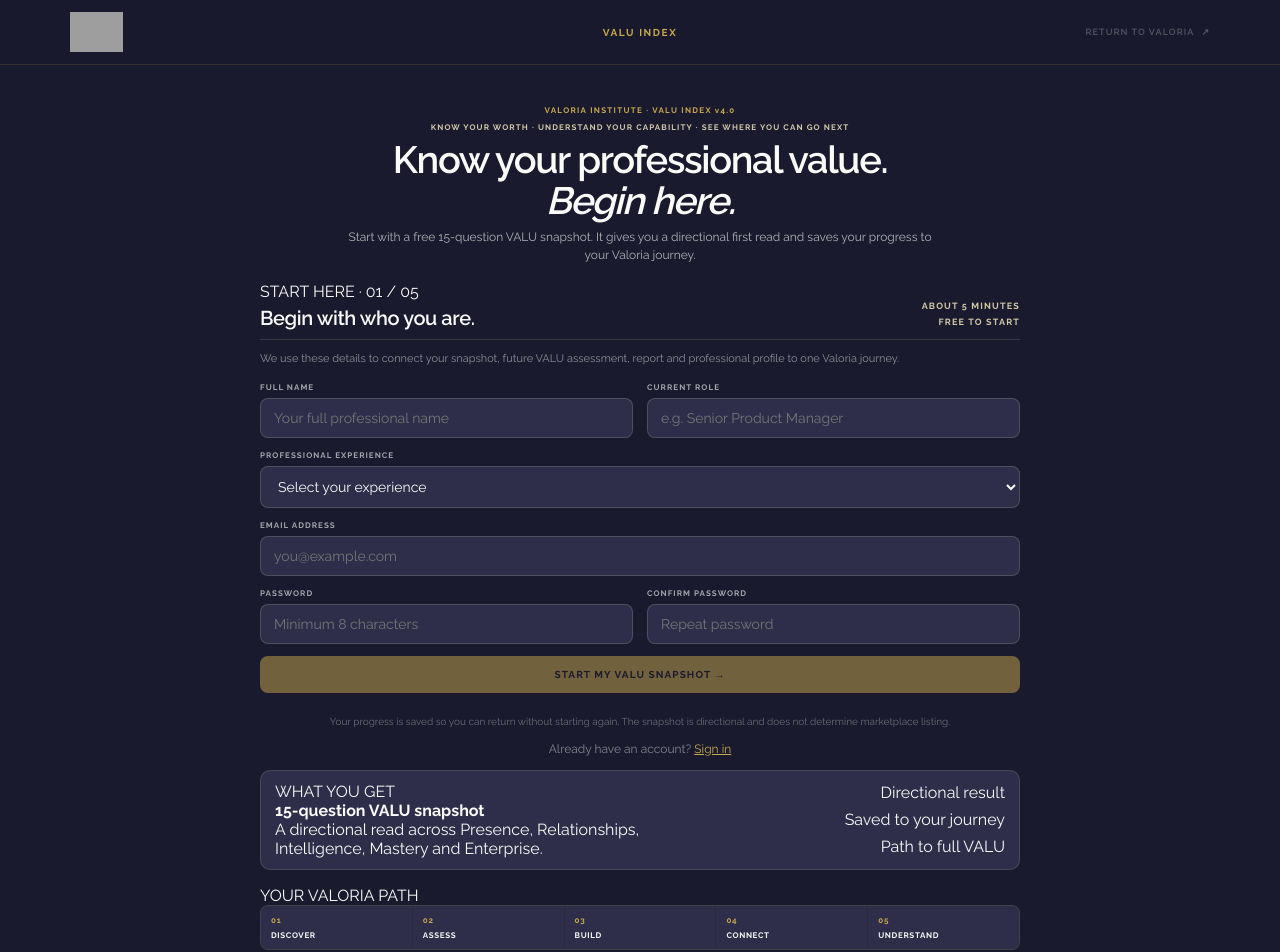
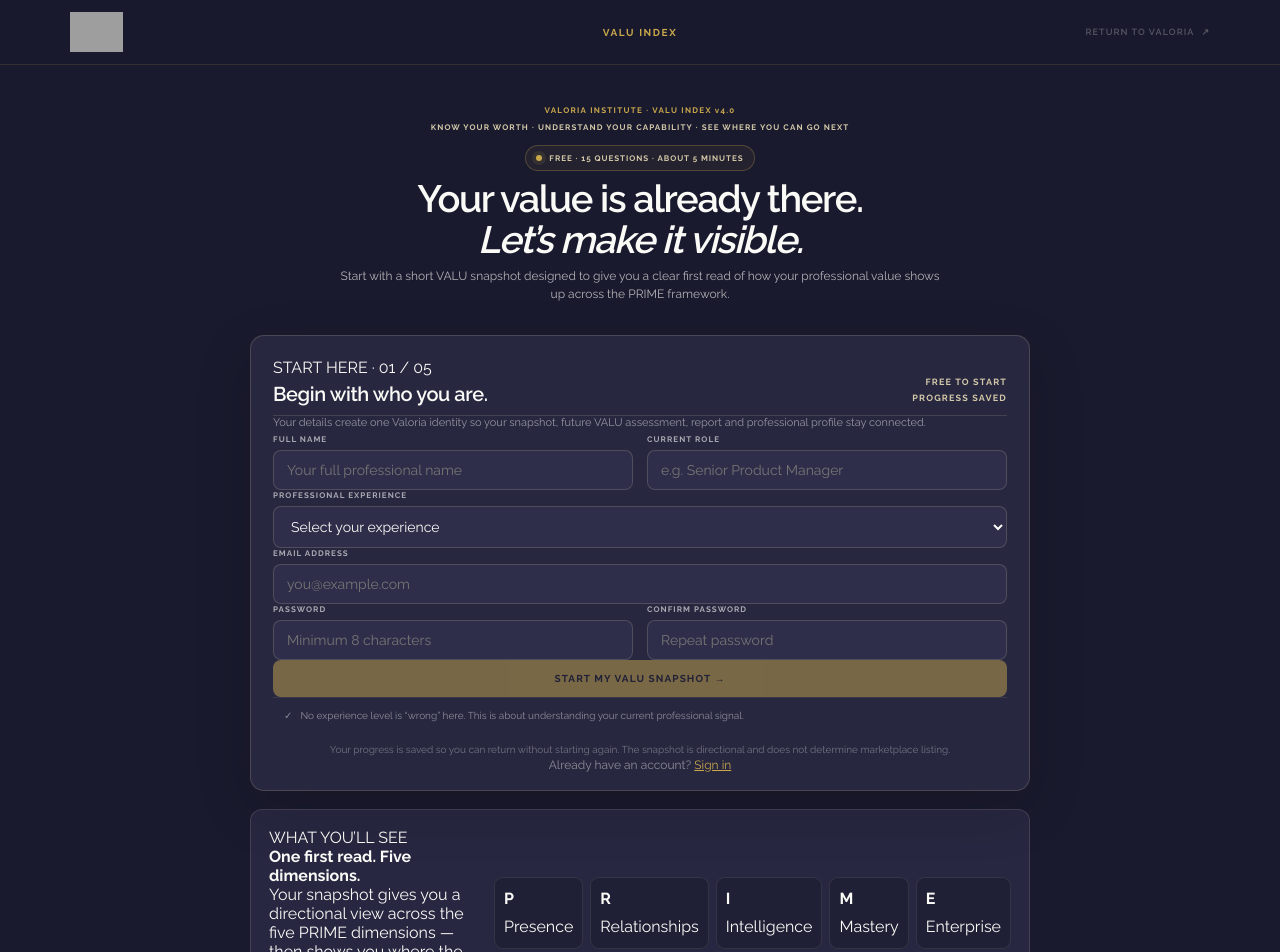
Before and after one commit to riverwayse-sudo/valoria-platform, a React (Vite) app in the folder valoria-final/: page / in a window 1280 px wide. Shown: the top 952 px of the page. Built offline with nearby package versions, Linux system fonts and the light colour scheme; grey boxes are pictures that could not be loaded.

Commit message:
feat: make VALU entry experience more compelling

```diff
--- a/valoria-final/src/VALUIndexV4GateNext.jsx
+++ b/valoria-final/src/VALUIndexV4GateNext.jsx
@@ -48,16 +48,18 @@
   <div style={S.heroBlock}>
    <div style={S.brand}>VALORIA INSTITUTE · VALU INDEX v{VALU_VERSION}</div>
    <div style={S.homeKicker}>KNOW YOUR WORTH · UNDERSTAND YOUR CAPABILITY · SEE WHERE YOU CAN GO NEXT</div>
-   <h1 style={S.hero}>Know your professional value.<br/><em>Begin here.</em></h1>
-   <p style={S.lead}>Start with a free 15-question VALU snapshot. It gives you a directional first read and saves your progress to your Valoria journey.</p>
+   <div style={S.heroBadge}><span style={S.liveDot}/> FREE · 15 QUESTIONS · ABOUT 5 MINUTES</div>
+   <h1 style={S.hero}>Your value is already there.<br/><em>Let’s make it visible.</em></h1>
+   <p style={S.lead}>Start with a short VALU snapshot designed to give you a clear first read of how your professional value shows up across the PRIME framework.</p>
   </div>
 
   <form onSubmit={createAccount} style={S.form}>
-   <div style={S.formHeader}>
-    <div><div style={S.eyebrow}>START HERE · 01 / 05</div><h2 style={S.formTitle}>Begin with who you are.</h2></div>
-    <div style={S.formMeta}>ABOUT 5 MINUTES<br/>FREE TO START</div>
-   </div>
-   <p style={S.formIntro}>We use these details to connect your snapshot, future VALU assessment, report and professional profile to one Valoria journey.</p>
+   <div style={S.formCard}>
+    <div style={S.formHeader}>
+     <div><div style={S.eyebrow}>START HERE · 01 / 05</div><h2 style={S.formTitle}>Begin with who you are.</h2></div>
+     <div style={S.formMeta}>FREE TO START<br/>PROGRESS SAVED</div>
+    </div>
+    <p style={S.formIntro}>Your details create one Valoria identity so your snapshot, future VALU assessment, report and professional profile stay connected.</p>
    <div style={S.grid}>
     <Field label="FULL NAME"><input required style={S.input} value={name} onChange={e=>setName(e.target.value)} placeholder="Your full professional name" autoComplete="name"/></Field>
     <Field label="CURRENT ROLE"><input required style={S.input} value={role} onChange={e=>setRole(e.target.value)} placeholder="e.g. Senior Product Manager" autoComplete="organization-title"/></Field>
@@ -70,17 +72,19 @@
    </div>
    {error&&<div style={S.error}>{error}</div>}
    <button type="submit" disabled={!validSignup||saving} style={{...S.primary,opacity:(!validSignup||saving)?.5:1}}>{saving?'SAVING YOUR JOURNEY…':'START MY VALU SNAPSHOT →'}</button>
+   <div style={S.reassurance}><span>✓</span> No experience level is “wrong” here. This is about understanding your current professional signal.</div>
    <p style={S.note}>Your progress is saved so you can return without starting again. The snapshot is directional and does not determine marketplace listing.</p>
    <p style={S.login}>Already have an account? <a href="https://valoriainstitute.com/login" style={{color:GOLD}}>Sign in</a></p>
+   </div>
   </form>
 
   <section style={S.valueStrip}>
-   <div><div style={S.eyebrow}>WHAT YOU GET</div><strong>15-question VALU snapshot</strong><p>A directional read across Presence, Relationships, Intelligence, Mastery and Enterprise.</p></div>
-   <div style={S.valuePoints}>{['Directional result','Saved to your journey','Path to full VALU'].map(x=><span key={x}>{x}</span>)}</div>
+   <div style={S.valueLead}><div style={S.eyebrow}>WHAT YOU’LL SEE</div><strong>One first read. Five dimensions.</strong><p>Your snapshot gives you a directional view across the five PRIME dimensions — then shows you where the full VALU journey goes next.</p></div>
+   <div style={S.primeMini}>{[['P','Presence'],['R','Relationships'],['I','Intelligence'],['M','Mastery'],['E','Enterprise']].map(([id,title])=><div key={id} style={S.primeItem}><b>{id}</b><span>{title}</span></div>)}</div>
   </section>
 
   <section style={S.journeyContext}>
-   <div style={S.eyebrow}>YOUR VALORIA PATH</div>
+   <div style={S.journeyIntro}><div><div style={S.eyebrow}>YOUR VALORIA PATH</div><strong>Discover → assess → build → connect → understand.</strong></div><span>ONE CONTINUOUS JOURNEY</span></div>
    <div className="valu-path-rail" style={S.pathRail}>
     {[
       ['01','DISCOVER'],['02','ASSESS'],['03','BUILD'],['04','CONNECT'],['05','UNDERSTAND'],
@@ -120,7 +124,9 @@
  step:{display:'flex',alignItems:'center',gap:8,fontSize:9,fontWeight:700,letterSpacing:'.14em',color:'rgba(250,250,247,.55)'},
  stepDot:{width:24,height:24,borderRadius:'50%',border:'1px solid rgba(201,168,76,.45)',display:'inline-flex',alignItems:'center',justifyContent:'center',fontSize:9,color:PARCH},
  brand:{fontSize:8,fontWeight:700,letterSpacing:'.16em',color:GOLD,textAlign:'center'},
- heroBlock:{padding:'4px 0 8px',textAlign:'center'},
+ heroBlock:{padding:'4px 0 22px',textAlign:'center'},
+ heroBadge:{display:'inline-flex',alignItems:'center',gap:7,margin:'13px auto 0',padding:'7px 10px',border:'1px solid rgba(201,168,76,.28)',borderRadius:999,background:'rgba(201,168,76,.06)',fontSize:8,fontWeight:800,letterSpacing:'.12em',color:BRASS},
+ liveDot:{width:6,height:6,borderRadius:'50%',background:GOLD,boxShadow:'0 0 0 4px rgba(201,168,76,.1)'},
  homeHero:{padding:'12px 0 0'},
  homeKicker:{fontSize:8,fontWeight:700,letterSpacing:'.14em',color:BRASS,textAlign:'center',marginTop:7},
  hero:{fontSize:'clamp(27px,3.8vw,38px)',fontWeight:600,lineHeight:1.08,letterSpacing:'-.035em',textAlign:'center',margin:'7px 0 7px'},
@@ -133,14 +139,22 @@
  pathLine:{display:'none'},
  startPanel:{display:'flex',alignItems:'center',justifyContent:'space-between',gap:28,padding:'24px 26px',background:'rgba(201,168,76,.055)',border:'1px solid rgba(201,168,76,.28)',borderRadius:14,marginBottom:44},
  formMeta:{flex:'0 0 auto',textAlign:'right',fontSize:9,fontWeight:800,lineHeight:1.8,letterSpacing:'.13em',color:BRASS},
- valueStrip:{display:'flex',alignItems:'center',justifyContent:'space-between',gap:18,maxWidth:760,margin:'14px auto 0',padding:'11px 14px',background:SURFACE,border:'1px solid rgba(212,201,168,.16)',borderRadius:10},
+ valueStrip:{display:'grid',gridTemplateColumns:'1.05fr 1.4fr',alignItems:'center',gap:22,maxWidth:780,margin:'18px auto 0',padding:'18px',background:'rgba(46,46,74,.7)',border:'1px solid rgba(212,201,168,.16)',borderRadius:12},
+ valueLead:{minWidth:0},
+ primeMini:{display:'grid',gridTemplateColumns:'repeat(5,1fr)',gap:7},
+ primeItem:{display:'grid',gap:7,minHeight:72,padding:'11px 9px',background:'rgba(26,26,46,.58)',border:'1px solid rgba(212,201,168,.12)',borderRadius:9},
+ reassurance:{display:'flex',alignItems:'flex-start',gap:8,padding:'10px 11px',borderTop:'1px solid rgba(212,201,168,.1)',color:'rgba(250,250,247,.48)',fontSize:10,lineHeight:1.5},
+ journeyIntro:{display:'flex',alignItems:'end',justifyContent:'space-between',gap:18,marginBottom:9},
+ journeyIntroStrong:{fontSize:14},
+
  valueStripStrong:{fontSize:16},
  valuePoints:{display:'flex',gap:8,flexWrap:'wrap',justifyContent:'flex-end'},
  journeyContext:{maxWidth:760,margin:'16px auto 0'},
  startTitle:{fontSize:22,fontWeight:600,color:PARCH,marginTop:7},
  startCopy:{fontSize:12,lineHeight:1.7,color:'rgba(250,250,247,.62)',maxWidth:610,margin:'8px 0 0'},
  startMeta:{flex:'0 0 auto',display:'grid',gap:6,textAlign:'right',fontSize:9,fontWeight:700,letterSpacing:'.13em',color:BRASS},
- form:{display:'grid',gap:12,maxWidth:760,margin:'0 auto'},
+ form:{display:'grid',gap:12,maxWidth:780,margin:'0 auto'},
+ formCard:{padding:'22px 22px 18px',background:'rgba(46,46,74,.68)',border:'1px solid rgba(212,201,168,.2)',borderRadius:14,boxShadow:'0 18px 55px rgba(0,0,0,.16)'},
  formHeader:{display:'flex',alignItems:'end',justifyContent:'space-between',gap:20,borderBottom:'1px solid rgba(212,201,168,.16)',paddingBottom:9},
  formTitle:{fontSize:20,fontWeight:600,letterSpacing:'-.02em',margin:'5px 0 0'},
  formRule:{width:120,height:2,background:GOLD,opacity:.7,marginBottom:5},
```
